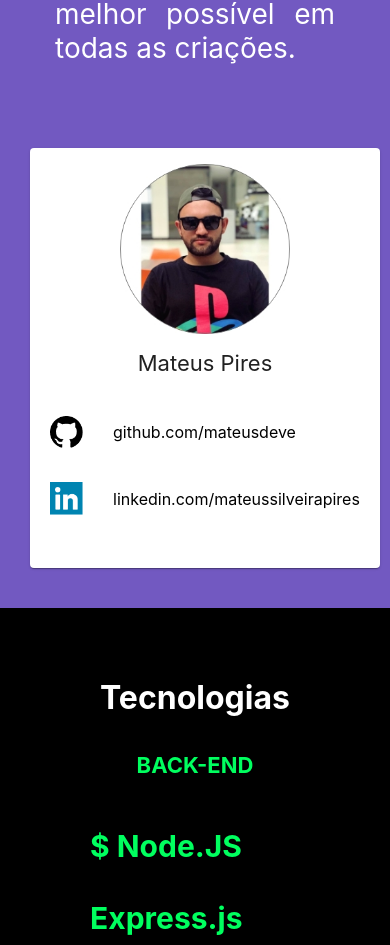
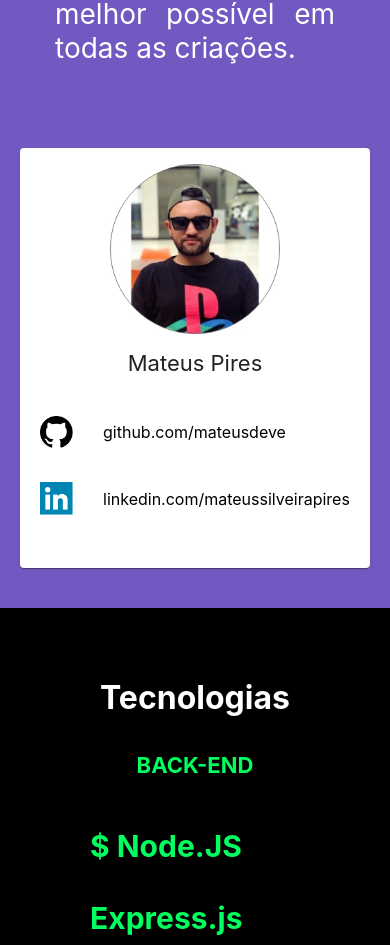
Before and after one commit to mateusdeve/portifolio, a React (Create React App) app: page / in a window 390 px wide. Shown: the part 1350-2295 px from the top of the page. Built offline with nearby package versions, Linux system fonts and the light colour scheme.

Commit message:
Alinhando o css do card

```diff
--- a/src/pages/Home/index.js
+++ b/src/pages/Home/index.js
@@ -1,5 +1,6 @@
 import React from 'react'
 import './styles.css';
+
 import Grid from '@material-ui/core/Grid';
 
 import perfil from '../../assets/img/perfil.jpg';
--- a/src/pages/Home/styles.css
+++ b/src/pages/Home/styles.css
@@ -355,8 +355,13 @@
         height: 100%;
     }
 
+    .cardContainer {
+        display: flex;
+        justify-content: center;
+    }
+
     .card {
-        margin-left: 30px;
+        margin-left: 0px;
         width: 350px;
         height: 420px;
         margin-bottom: 0px;
```
Also changed, not shown: src/assets/img/menu.png (added).
